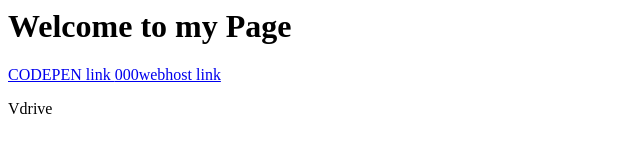
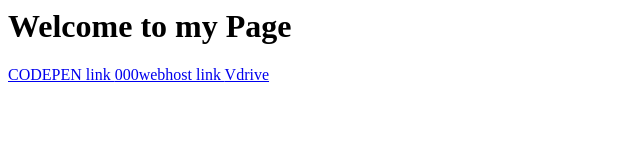
Before and after one commit to AnushaMadarapu/pages, a plain HTML site: page index.html in a window 1280 px wide. Shown: the whole page, without its empty margins (0-640 px from the left). Drawn offline with Linux system fonts and the light colour scheme.

Commit message:
Update index.html

```diff
--- a/index.html
+++ b/index.html
@@ -4,7 +4,7 @@
 <h1> Welcome to my Page </h1>
 <a href = "https://codepen.io/AnuRao/pen/yxXGYq" > CODEPEN link </a>
 <a href = "https://madarapuanusha.000webhostapp.com" > 000webhost link   </a>
-<p> <a href = "https://webp.svsu.edu/~amadarap/" > </a> Vdrive </p>
+<a href = "https://webp.svsu.edu/~amadarap/" > Vdrive </a>
 
  </body>
 </html>
```
